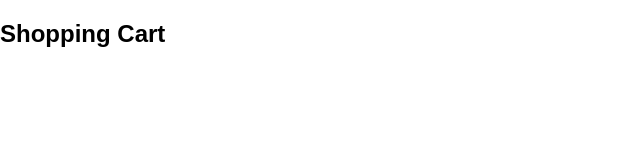
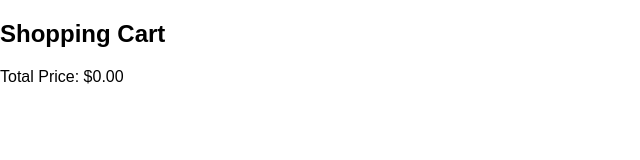
Before and after one commit to Amirularif/OnlineCardShoppingWebsite, a React (Create React App) app: page /cart in a window 1280 px wide. Shown: the top 160 px of the page, without its empty margins (0-640 px from the left). Built offline with nearby package versions, Linux system fonts and the light colour scheme.

Commit message:
totalprice added

```diff
--- /dev/null
+++ b/src/Components/totalprice.js
@@ -0,0 +1,7 @@
+import React from 'react';
+
+function TotalPrice({ totalPrice }) {
+  return <div>Total Price: ${totalPrice}</div>;
+}
+
+export default TotalPrice;
--- a/src/Pages/Cart.jsx
+++ b/src/Pages/Cart.jsx
@@ -1,7 +1,11 @@
 import React from 'react';
+import TotalPrice from '../Components/totalprice';
 import '../styles.css';
 
 function Cart({ cartItems }) {
+
+  const totalPrice = cartItems.reduce((total, item) => total + item.price, 0).toFixed(2);
+
   if (!cartItems) {
     return <div className="cart-container">Cart is empty</div>;
   }
@@ -21,6 +25,7 @@ function Cart({ cartItems }) {
           </div>
         ))}
       </div>
+      <TotalPrice totalPrice={totalPrice} />
     </div>
   );
 }
--- a/src/styles.css
+++ b/src/styles.css
@@ -109,7 +109,7 @@ body {
 }
 
 .cart-indicator {
-    background-color: red;
+    background-color: #735E59;
     color: white;
     font-size: 12px;
     border-radius: 50%;
```
